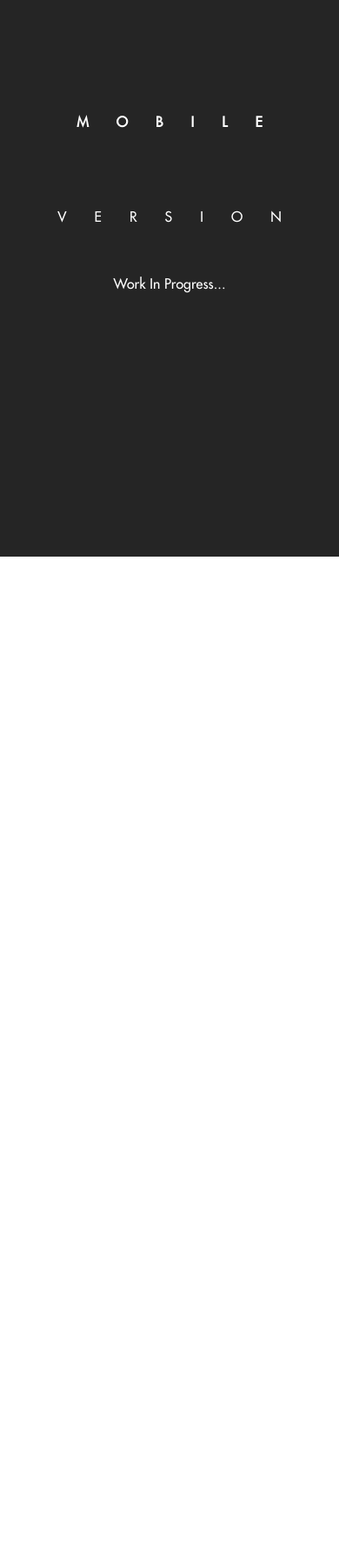
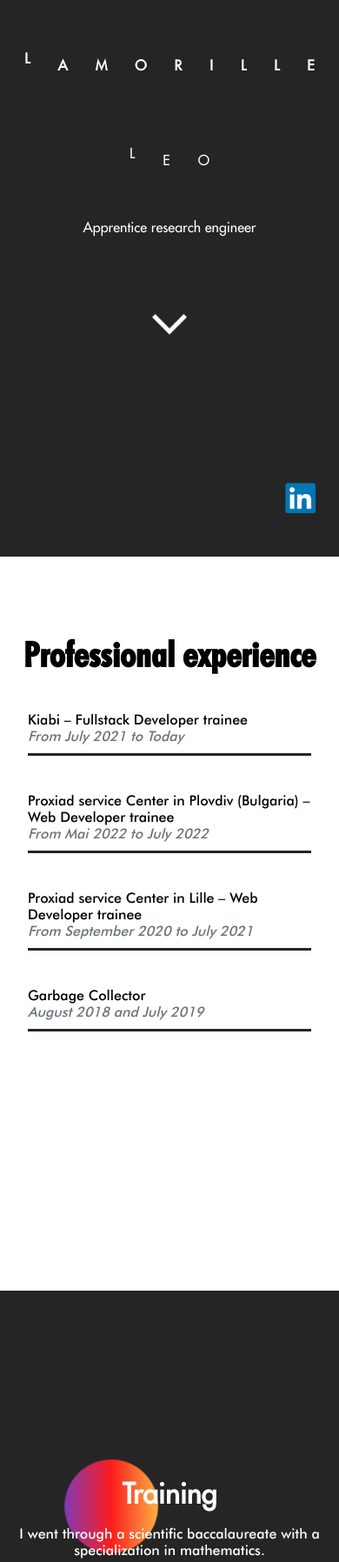
Before and after one commit to leo-lamorille/leo-lamorille.github.io, a React (Create React App) app in the folder portfolio/: page / in a window 390 px wide. Shown: the part 204-2000 px from the top of the page at 87% size. Before the commit the page ends 844 px from the top, so only its background shows below. Built offline with nearby package versions, Linux system fonts and the light colour scheme.

Commit message:
fix : mobile version

```diff
--- a/portfolio/src/component/Card/Card.scss
+++ b/portfolio/src/component/Card/Card.scss
@@ -102,7 +102,7 @@
 
             &::after {
                 position: absolute;
-                content: 'PRESS';
+                content: '';
                 bottom: 10%;
                 width: 100%;
                 text-align: center;
--- a/portfolio/src/page/home/Home.js
+++ b/portfolio/src/page/home/Home.js
@@ -168,26 +168,6 @@ export const Home = () => {
                     <div id="bubble-3" className="bubble"></div>
                     <div id="bubble-4" className="bubble"></div>
                 </section>
-                <section id="about-container" className="about-container wip">
-                    <div className="wave name">
-                        <span style={{"--i" : 1}}>M</span>
-                        <span style={{"--i" : 2}}>O</span>
-                        <span style={{"--i" : 3}}>B</span>
-                        <span style={{"--i" : 4}}>I</span>
-                        <span style={{"--i" : 5}}>L</span>
-                        <span style={{"--i" : 6}}>E</span>
-                    </div>
-                    <div className="wave firstname">
-                        <span style={{"--i" : 1}}>V</span>
-                        <span style={{"--i" : 2}}>E</span>
-                        <span style={{"--i" : 4}}>R</span>
-                        <span style={{"--i" : 4}}>S</span>
-                        <span style={{"--i" : 4}}>I</span>
-                        <span style={{"--i" : 4}}>O</span>
-                        <span style={{"--i" : 4}}>N</span>
-                    </div>
-                    <div className="job"><span>Work In Progress...</span></div>
-                </section>
             </div>
         </>
     );
--- a/portfolio/src/page/home/Home.scss
+++ b/portfolio/src/page/home/Home.scss
@@ -1,8 +1,4 @@
 .home-container {
-    .wip {
-        display: none!important;
-    }
-
     section {
         height: 100vh;
 
@@ -187,7 +183,7 @@
 
         .bubble {
             position: absolute;
-            z-index: 1;
+            z-index: -5;
             border-radius: 90px;
         }
 
@@ -268,11 +264,18 @@
     30% {transform: rotate(-5deg);}
   }
 
-@media screen and (max-width: 530px) {
+@media screen and (max-width: 600px) {
     .home-container {
 
         .about-container {
             font-size: 1em;
+
+            a {
+                img {
+                    width: 50px;
+                    height: 50px;
+                }
+            }
         }
 
         .professional-container {
@@ -290,14 +293,35 @@
     }
 }
 
-@media screen and (min-width: 800px) {
+@media screen and (max-width: 900px) {
     .home-container {
         .training-container {
+            display: flex;
+            flex-direction: column;
+            .training-grid {
+                overflow: hidden;
+                display: flex;
+                flex-direction: column;
+
+                .training-title {
+                    position: relative;
+                    display: flex;
+                    flex-direction: column;
+                    text-align: center;
+                    margin: 0 1em;
+
+                    h2 {
+                        position: relative;
+                    }
+                }
+            }
             #bubble-1 {
                 left: 20%;
             }
             #bubble-2 {
-                right: 23%;
+                z-index: -5;
+                top: 30%;
+                right: 0.2em;
             }
             #bubble-3 {
                 left: 30%;
@@ -309,18 +333,3 @@
         }
     }
 }
-
-@media screen and (max-width: 800px) {
-    .home-container {
-
-        section {
-            display: none!important;
-        }
-
-        .wip {
-            display: flex!important;
-            background-color: #252525;
-        }
-
-    }
-}
```
